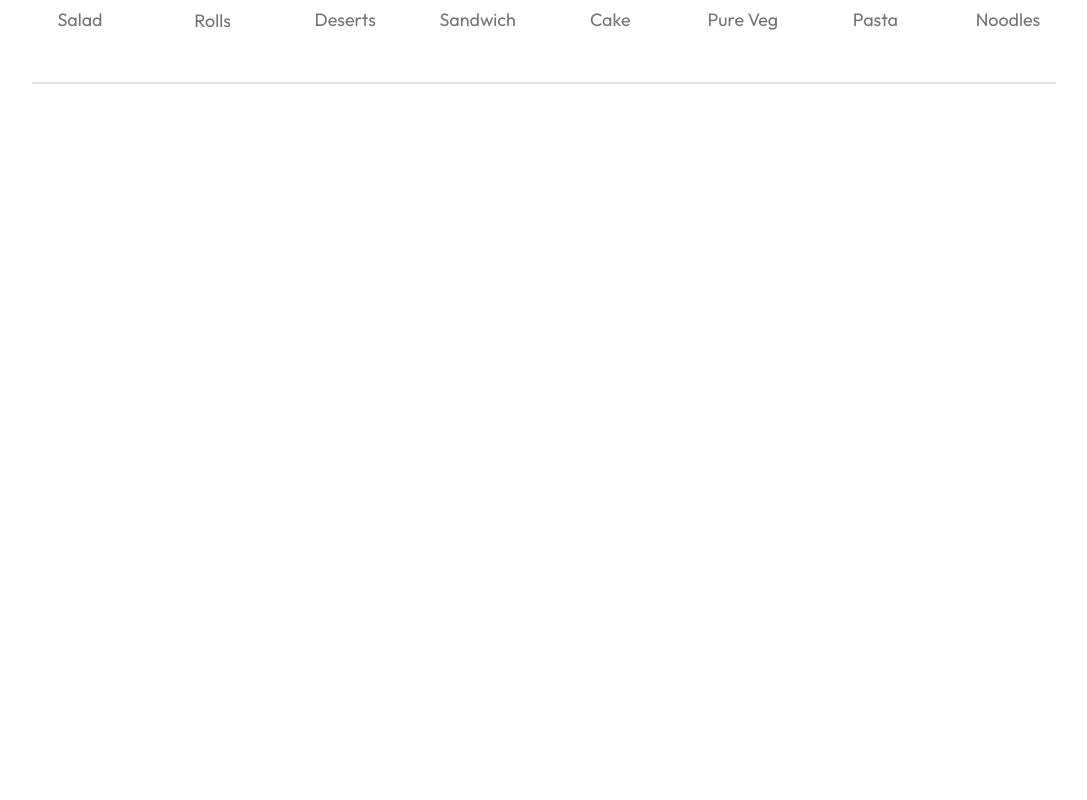
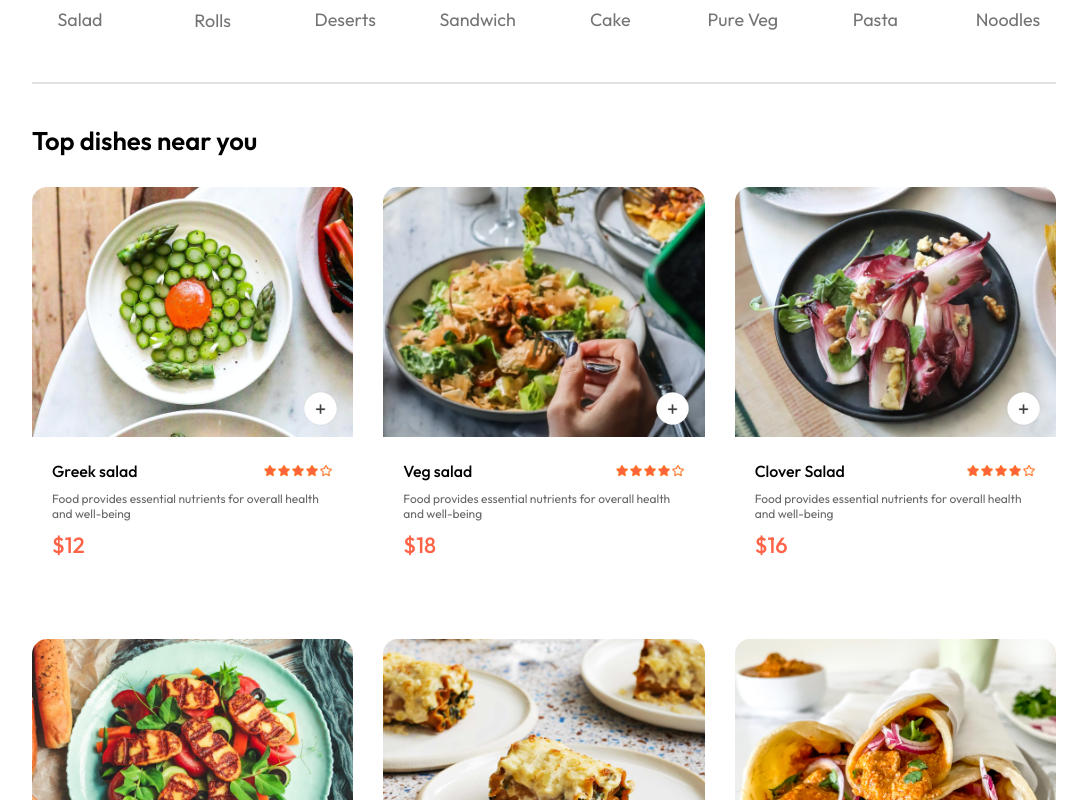
Before and after one commit to SPARSH1608/Artisan-s-Cup, a React (Vite) app: page / in a window 1280 px wide. Shown: the part 820-1620 px from the top of the page, without its empty margins (96-1183 px from the left). Before the commit the page ends 914 px from the top, so only its background shows below. Built offline with nearby package versions, Linux system fonts and the light colour scheme.

Commit message:
added foodlist display section and added store context files

```diff
--- a/src/components/FoodDisplay/FoodDisplay.css
+++ b/src/components/FoodDisplay/FoodDisplay.css
@@ -0,0 +1,14 @@
+.food-display {
+  margin-top: 30px;
+}
+.food-display h2 {
+  font-size: max(2vw, 24px);
+  font-weight: 600;
+}
+.food-display-list {
+  display: grid;
+  grid-template-columns: repeat(auto-fit, minmax(240px, 1fr));
+  gap: 30px;
+  margin-top: 30px;
+  row-gap: 50px;
+}
--- a/src/components/FoodDisplay/FoodDisplay.jsx
+++ b/src/components/FoodDisplay/FoodDisplay.jsx
@@ -1,6 +1,28 @@
+import { useContext } from 'react';
 import './FoodDisplay.css';
-const FoodDisplay = () => {
-  return <div></div>;
+import { storeContext } from '../../context/StoreContext';
+import FoodItem from '../FoodItem/FoodItem';
+const FoodDisplay = ({ category }) => {
+  const { food_list } = useContext(storeContext);
+  return (
+    <div className="food-display" id="food-display">
+      <h2>Top dishes near you</h2>
+      <div className="food-display-list">
+        {food_list.map((item, index) => {
+          return (
+            <FoodItem
+              key={index}
+              id={item._id}
+              name={item.name}
+              description={item.description}
+              price={item.price}
+              image={item.image}
+            />
+          );
+        })}
+      </div>
+    </div>
+  );
 };
 
 export default FoodDisplay;
--- /dev/null
+++ b/src/components/FoodItem/FoodItem.css
@@ -0,0 +1,63 @@
+.food-item {
+  width: 100%;
+  margin: auto;
+  border-radius: 15px;
+  box-shadow: 0px 0px 0px #00000015;
+  transition: 0.3s;
+  animation: fadeIn 1s;
+}
+.food-item-image {
+  width: 100%;
+  border-radius: 15px 15px 0px 0px;
+}
+.food-item-info {
+  padding: 20px;
+}
+.food-item-name-rating {
+  display: flex;
+  justify-content: space-between;
+  align-items: center;
+  margin-bottom: 10px;
+}
+.food-item-name-rating p {
+  font-size: 20x;
+  font-weight: 500;
+}
+.food-item-name-rating img {
+  width: 70px;
+}
+.food-item-desc {
+  color: #676767;
+  font-size: 12px;
+}
+.food-item-price {
+  color: tomato;
+  font-size: 22px;
+  font-weight: 500;
+  margin: 10px 0px;
+}
+.food-item-img-container {
+  position: relative;
+}
+.food-item-img-container .add {
+  width: 35px;
+  position: absolute;
+  bottom: 15px;
+  right: 15px;
+  cursor: pointer;
+  border-radius: 50%;
+}
+.food-item-counter {
+  position: absolute;
+  bottom: 15px;
+  display: flex;
+  right: 15px;
+  align-items: center;
+  gap: 10px;
+  padding: 6px;
+  border-radius: 50px;
+  background-color: white;
+}
+.food-item-counter img {
+  width: 30px;
+}
--- /dev/null
+++ b/src/components/FoodItem/FoodItem.jsx
@@ -0,0 +1,46 @@
+import { useContext, useState } from 'react';
+import { assets } from '../../assets/assets';
+import './FoodItem.css';
+import { storeContext } from '../../context/StoreContext';
+const FoodItem = ({ id, name, price, description, image }) => {
+  const { cartItems, addToCart, removeFromCart } = useContext(storeContext);
+  return (
+    <div className="food-item">
+      <div className="food-item-img-container">
+        <img className="food-item-image" src={image} alt="" />
+        {!cartItems[id] ? (
+          <img
+            className="add"
+            onClick={() => addToCart(id)}
+            src={assets.add_icon_white}
+            alt=""
+          />
+        ) : (
+          <div className="food-item-counter">
+            <img
+              onClick={() => addToCart(id)}
+              src={assets.remove_icon_red}
+              alt=""
+            />
+            <p>{cartItems[id]}</p>
+            <img
+              onClick={() => removeFromCart(id)}
+              src={assets.add_icon_green}
+              alt=""
+            />
+          </div>
+        )}
+      </div>
+      <div className="food-item-info">
+        <div className="food-item-name-rating">
+          <p>{name}</p>
+          <img src={assets.rating_starts} alt="" />
+        </div>
+        <p className="food-item-desc">{description}</p>
+        <p className="food-item-price">${price}</p>
+      </div>
+    </div>
+  );
+};
+
+export default FoodItem;
--- a/src/context/StoreContext.jsx
+++ b/src/context/StoreContext.jsx
@@ -1,10 +1,29 @@
-import { createContext } from 'react';
+import { createContext, useEffect, useState } from 'react';
 import { food_list } from '../assets/assets';
 export const storeContext = createContext(null);
 
 const StoreContextProvider = (props) => {
+  const [cartItems, setCartItems] = useState({});
+  const addToCart = (itemId) => {
+    if (!cartItems[itemId]) {
+      setCartItems((prev) => ({ ...prev, [itemId]: 1 }));
+    } else {
+      setCartItems((prev) => ({ ...prev, [itemId]: prev[itemId] + 1 }));
+    }
+  };
+
+  const removeFromCart = (itemId) => {
+    setCartItems((prev) => ({ ...prev, [itemId]: prev[itemId] - 1 }));
+  };
+  useEffect(() => {
+    console.log(cartItems);
+  }, [cartItems]);
   const contextValue = {
     food_list,
+    cartItems,
+    setCartItems,
+    addToCart,
+    removeFromCart,
   };
   return (
     <storeContext.Provider value={contextValue}>
--- a/src/pages/Home/Home.jsx
+++ b/src/pages/Home/Home.jsx
@@ -2,6 +2,7 @@
 import ExploreMenu from '../../components/ExploreMenu/ExploreMenu';
 import Header from '../../components/Header/Header';
 import './Home.css';
+import FoodDisplay from '../../components/FoodDisplay/FoodDisplay';
 
 const Home = () => {
   const [category, setCategory] = useState('All');
@@ -9,6 +10,7 @@
     <div>
       <Header />
       <ExploreMenu category={category} setCategory={setCategory} />
+      <FoodDisplay category={category} />
     </div>
   );
 };
```
